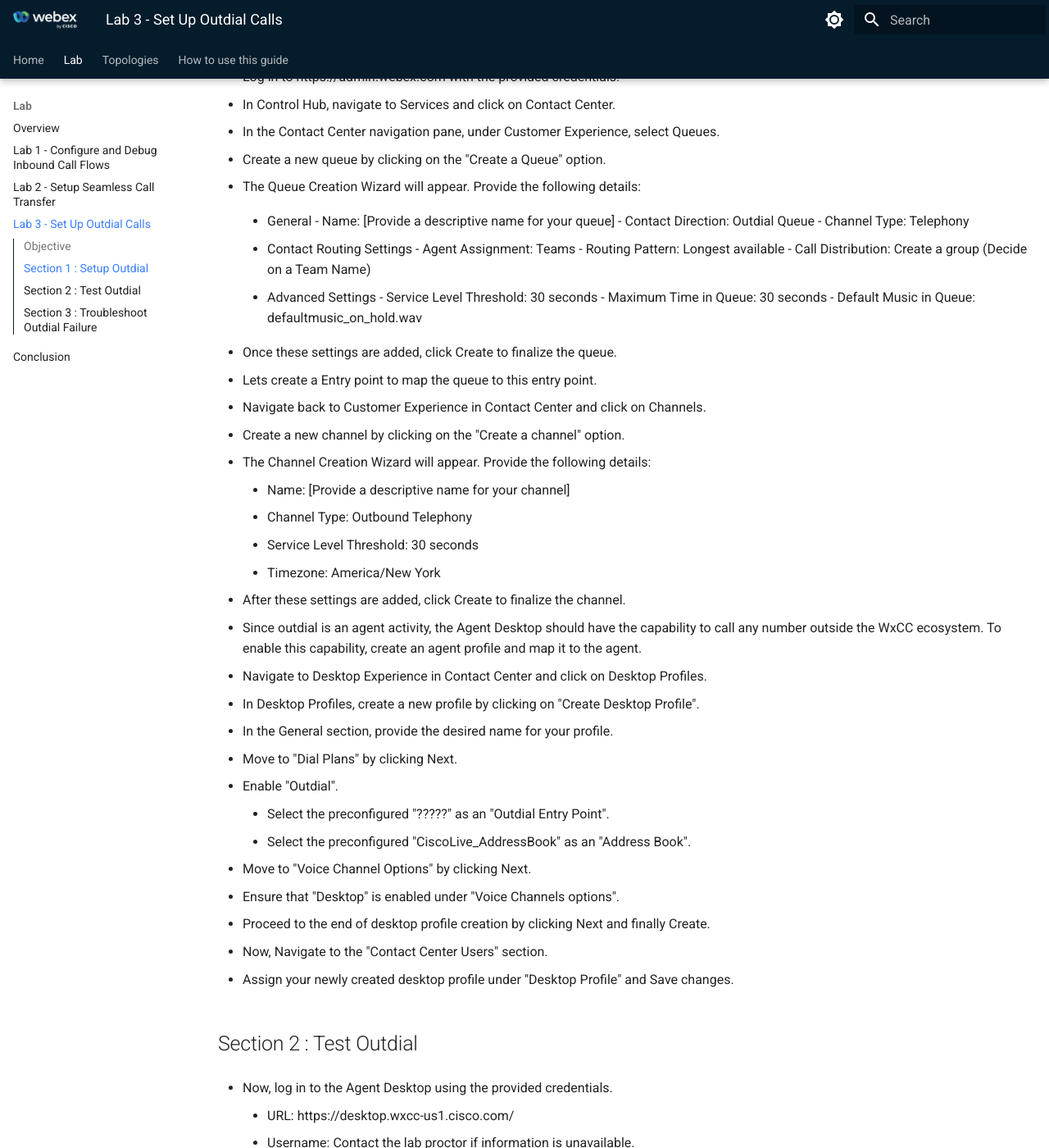
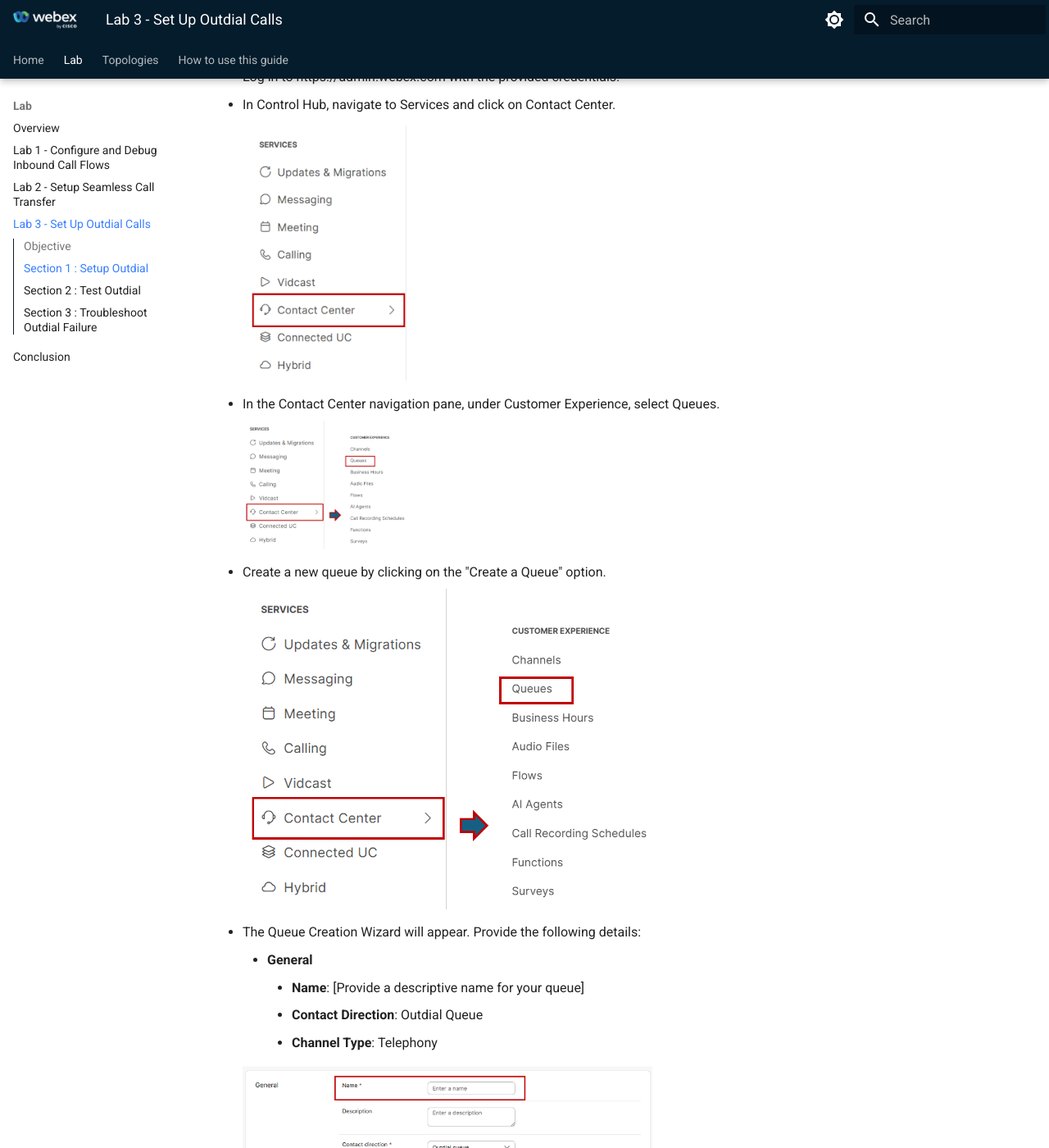
Before and after one commit to WebexCC-SA/LAB-2310, an MkDocs documentation site: the page built from docs/Excercise3.md, in a window 1280 px wide and 1400 px high, scrolled down 633 px. Shown: the whole window at 82% size. Built offline with MkDocs 1.6.1 and Material for MkDocs 9.7.7, drawn with Linux system fonts in a browser that asks for light colours; some of the changed text lies outside the part shown.

Commit message:
version12

```diff
--- a/docs/Excercise3.md
+++ b/docs/Excercise3.md
@@ -18,26 +18,38 @@
 
 - In Control Hub, navigate to Services and click on Contact Center.
 
+      ![Nav](./assets/2310_Excercise3_1_1.png){ width="200" }
+
 - In the Contact Center navigation pane, under Customer Experience, select Queues.
+
+      ![Nav](./assets/2310_Excercise3_1_2.png){ width="200" }
 
 - Create a new queue by clicking on the "Create a Queue" option.
 
+      ![Nav](./assets/2310_Excercise3_1_2.png){ width="500" }
+
 - The Queue Creation Wizard will appear. Provide the following details:
 
-      - General
-            - Name: [Provide a descriptive name for your queue]
-            - Contact Direction: Outdial Queue
-            - Channel Type: Telephony
+      - **General**
+           - **Name**: [Provide a descriptive name for your queue]
+           - **Contact Direction**: Outdial Queue
+           - **Channel Type**: Telephony
 
-      - Contact Routing Settings
+      ![Nav](./assets/2310_Excercise3_1_3.png){ width="500" }
+
+      - **Contact Routing Settings**
             - Agent Assignment: Teams
             - Routing Pattern: Longest available
-            - Call Distribution: Create a group (Decide on a Team Name)
+            - Call Distribution: Create a group and add the team **??????**
 
-      - Advanced Settings
+      ![Nav](./assets/2310_Excercise3_1_4.png){ width="500" }
+
+      - **Advanced Settings**
             - Service Level Threshold: 30 seconds
             - Maximum Time in Queue: 30 seconds
             - Default Music in Queue: defaultmusic_on_hold.wav
+
+      ![Nav](./assets/2310_Excercise3_1_5.png){ width="500" }
 
 - Once these settings are added, click Create to finalize the queue.
 
```
Also changed, not shown: docs/assets/2310_Excercise3_1_1.png (added), docs/assets/2310_Excercise3_1_2.png (added), docs/assets/2310_Excercise3_1_3.png (added), docs/assets/2310_Excercise3_1_4.png (added), docs/assets/2310_Excercise3_1_5.png (added).
